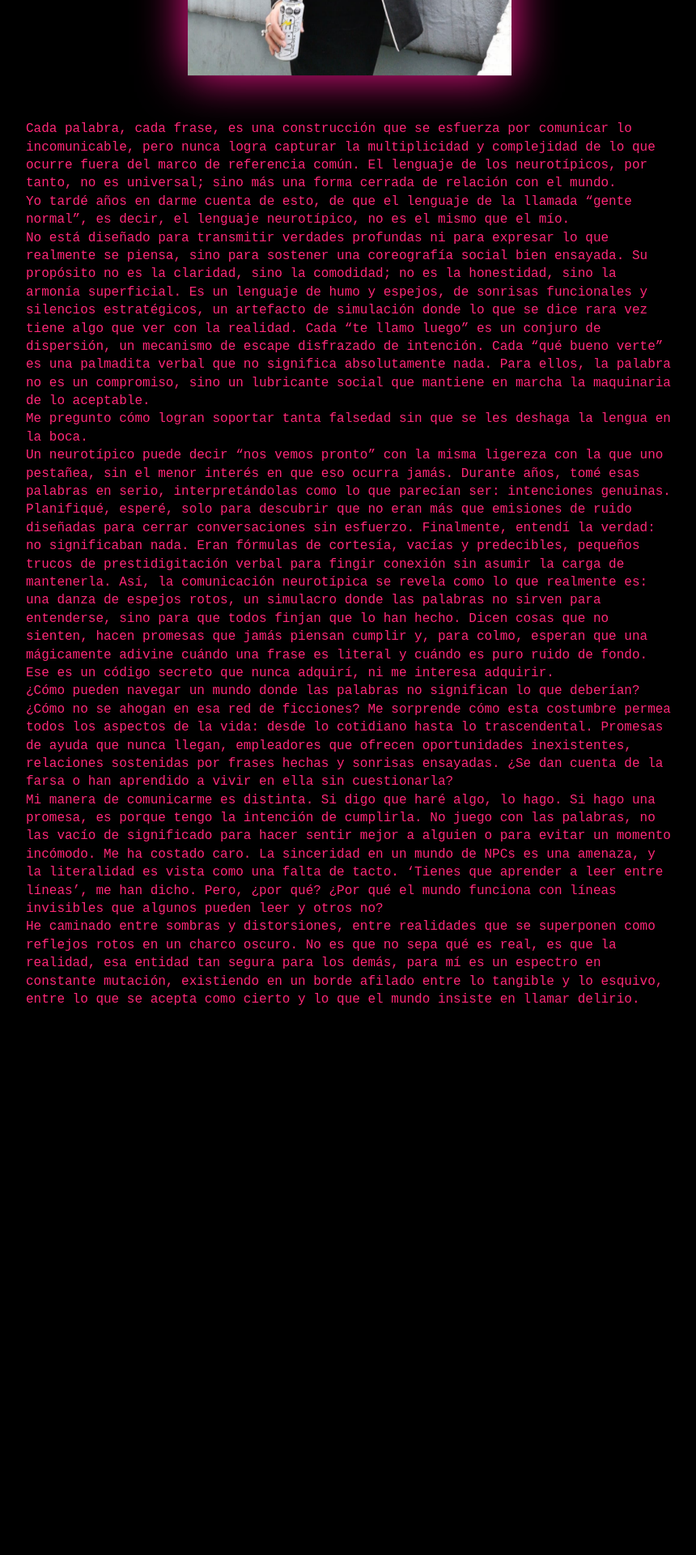
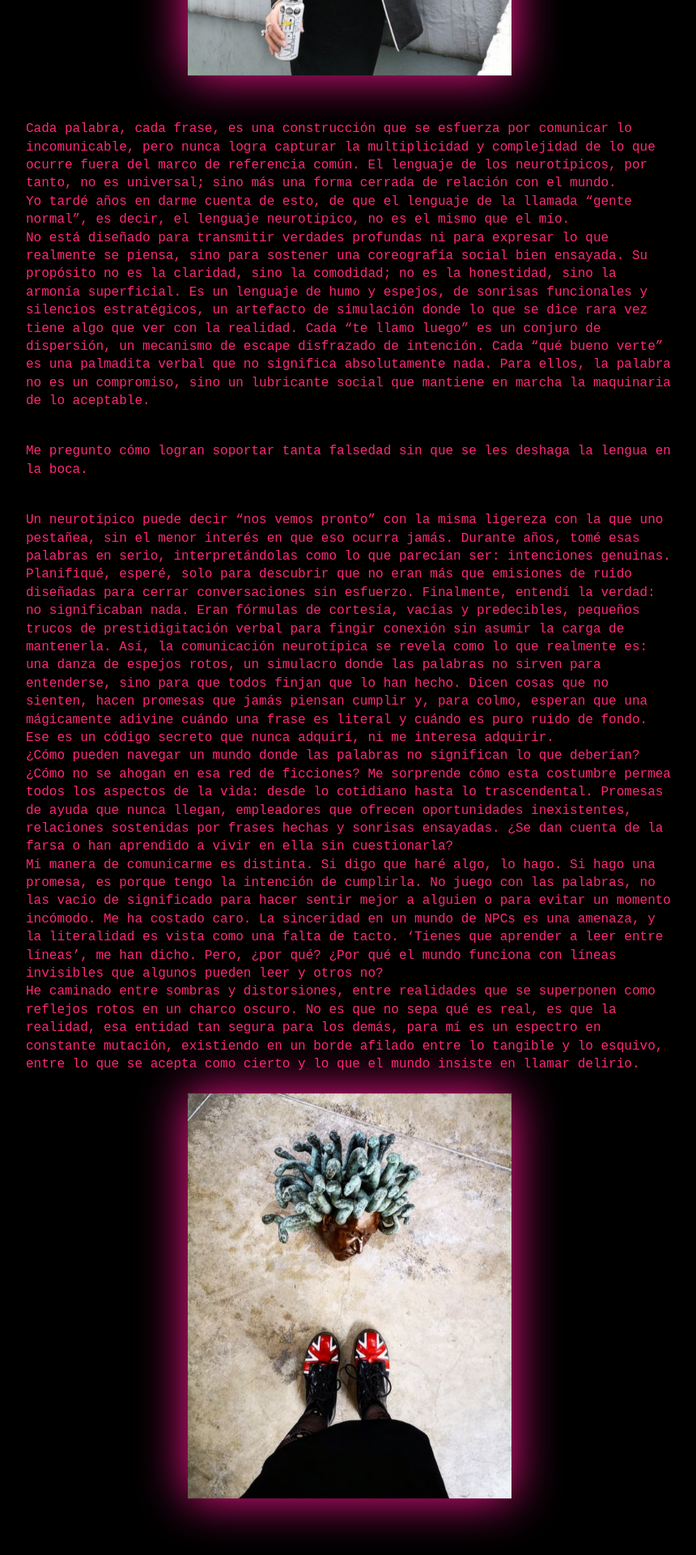
Before and after one commit to medusahra/medusahra.github.io, a Jekyll site: the page built from _posts/2025-11-17-lasruinasdelanormalidad.md, in a window 1280 px wide. Shown: the part 3872-5792 px from the top of the page at 81% size, without its empty margins (208-1068 px from the left). Built offline with Jekyll 4.4.1, drawn with Linux system fonts in a browser that asks for light colours; before the commit the page ends 5132 px from its top, so only the background shows below that.

Commit message:
Update 2025-11-17-lasruinasdelanormalidad.md

```diff
--- a/_posts/2025-11-17-lasruinasdelanormalidad.md
+++ b/_posts/2025-11-17-lasruinasdelanormalidad.md
@@ -76,8 +76,10 @@ Cada palabra, cada frase, es una construcción que se esfuerza por comunicar lo
 Yo tardé años en darme cuenta de esto, de que el lenguaje de la llamada “gente normal”, es decir, el lenguaje neurotípico, no es el mismo que el mío.
 
 No está diseñado para transmitir verdades profundas ni para expresar lo que realmente se piensa, sino para sostener una coreografía social bien ensayada. Su propósito no es la claridad, sino la comodidad; no es la honestidad, sino la armonía superficial. Es un lenguaje de humo y espejos, de sonrisas funcionales y silencios estratégicos, un artefacto de simulación donde lo que se dice rara vez tiene algo que ver con la realidad. Cada “te llamo luego” es un conjuro de dispersión, un mecanismo de escape disfrazado de intención. Cada “qué bueno verte” es una palmadita verbal que no significa absolutamente nada. Para ellos, la palabra no es un compromiso, sino un lubricante social que mantiene en marcha la maquinaria de lo aceptable.
+<div style="margin: 40px 0;"></div>
 
 Me pregunto cómo logran soportar tanta falsedad sin que se les deshaga la lengua en la boca.
+<div style="margin: 40px 0;"></div>
 
 Un neurotípico puede decir “nos vemos pronto” con la misma ligereza con la que uno pestañea, sin el menor interés en que eso ocurra jamás. Durante años, tomé esas palabras en serio, interpretándolas como lo que parecían ser: intenciones genuinas. Planifiqué, esperé, solo para descubrir que no eran más que emisiones de ruido diseñadas para cerrar conversaciones sin esfuerzo. Finalmente, entendí la verdad: no significaban nada. Eran fórmulas de cortesía, vacías y predecibles, pequeños trucos de prestidigitación verbal para fingir conexión sin asumir la carga de mantenerla. Así, la comunicación neurotípica se revela como lo que realmente es: una danza de espejos rotos, un simulacro donde las palabras no sirven para entenderse, sino para que todos finjan que lo han hecho. Dicen cosas que no sienten, hacen promesas que jamás piensan cumplir y, para colmo, esperan que una mágicamente adivine cuándo una frase es literal y cuándo es puro ruido de fondo. Ese es un código secreto que nunca adquirí, ni me interesa adquirir.
 
@@ -86,3 +88,6 @@ Un neurotípico puede decir “nos vemos pronto” con la misma ligereza con la
 Mi manera de comunicarme es distinta. Si digo que haré algo, lo hago. Si hago una promesa, es porque tengo la intención de cumplirla. No juego con las palabras, no las vacío de significado para hacer sentir mejor a alguien o para evitar un momento incómodo. Me ha costado caro. La sinceridad en un mundo de NPCs es una amenaza, y la literalidad es vista como una falta de tacto. ‘Tienes que aprender a leer entre líneas’, me han dicho. Pero, ¿por qué? ¿Por qué el mundo funciona con líneas invisibles que algunos pueden leer y otros no?
 
 He caminado entre sombras y distorsiones, entre realidades que se superponen como reflejos rotos en un charco oscuro. No es que no sepa qué es real, es que la realidad, esa entidad tan segura para los demás, para mí es un espectro en constante mutación, existiendo en un borde afilado entre lo tangible y lo esquivo, entre lo que se acepta como cierto y lo que el mundo insiste en llamar delirio.
+
+
+<img src="/assets/gigimedusahra.jpg" alt="gigimedusahra" style="max-width: 90%; width: 400px; display: block; margin: 40px auto; filter: drop-shadow(0 0 30px #ff1493);">
```
